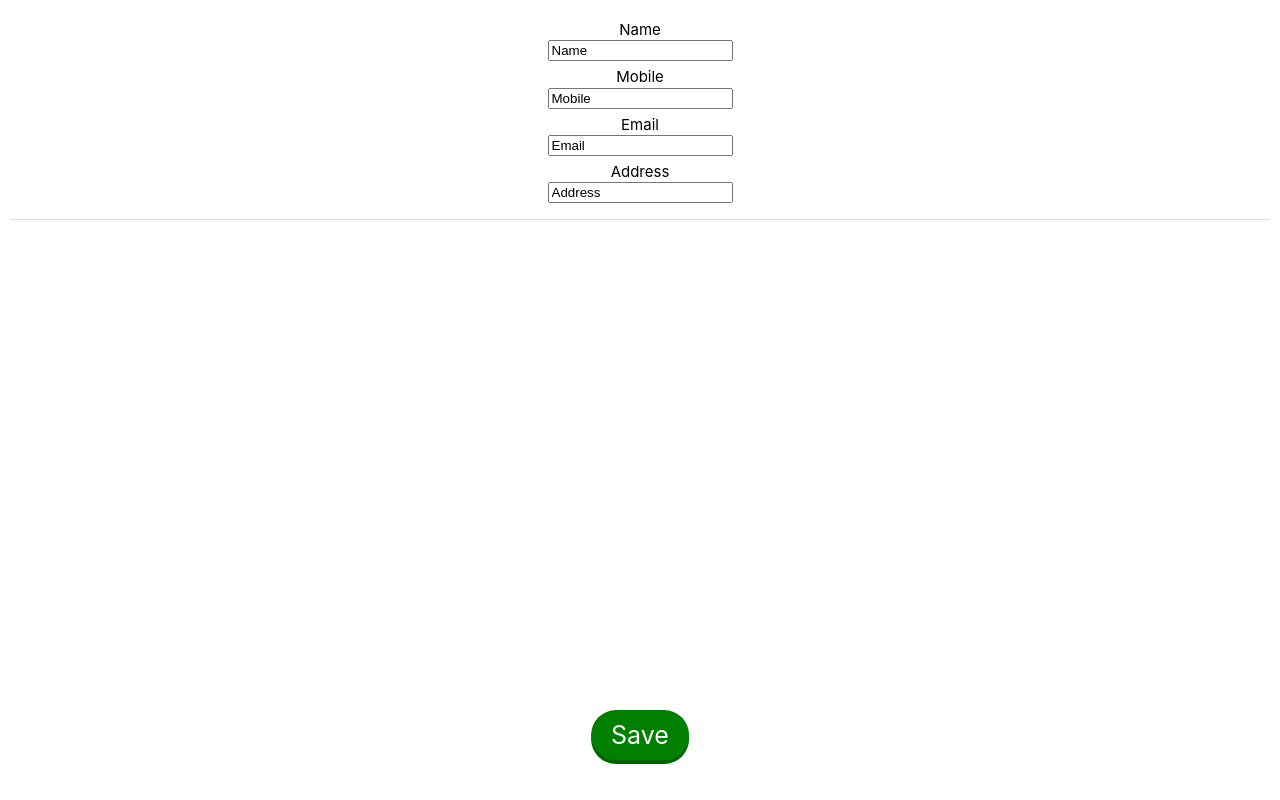
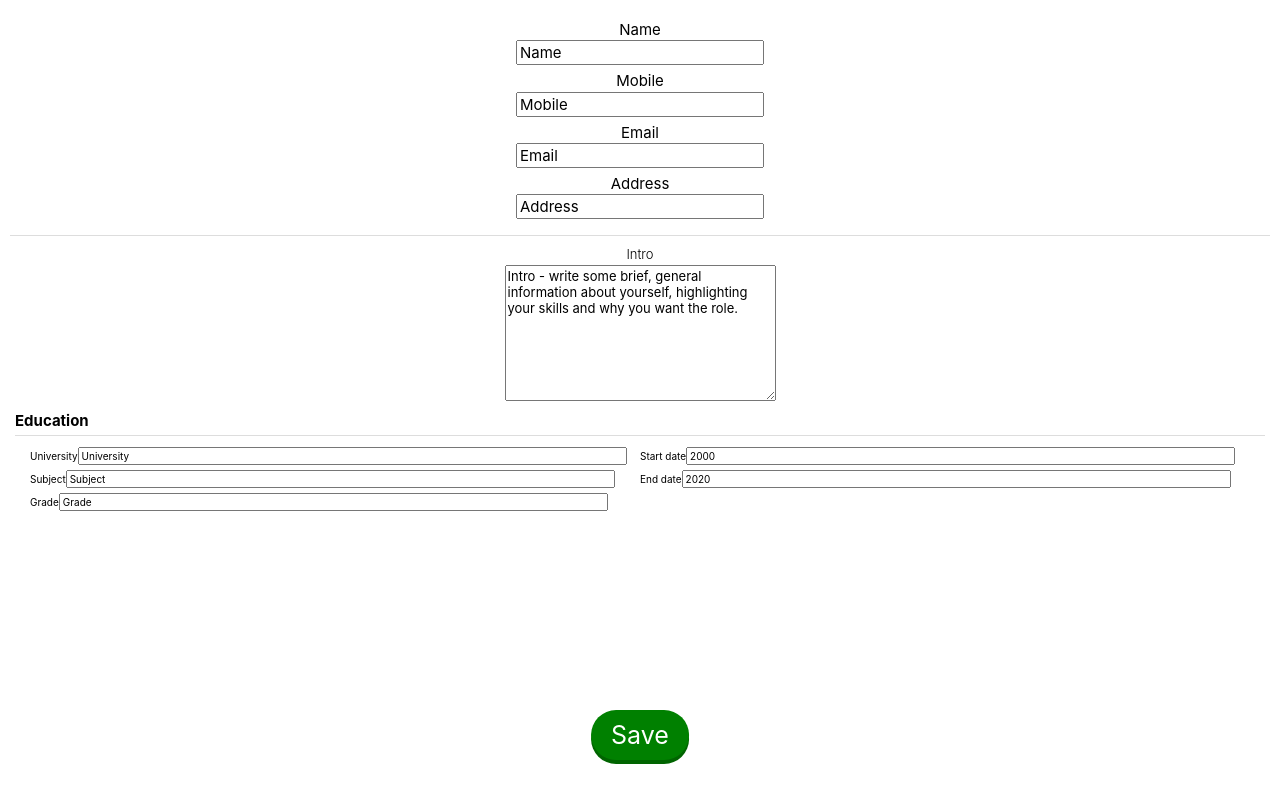
Before and after one commit to charliedodds/cv-builder, a React (Create React App) app: page / in a window 1280 px wide. Both pictures are taken after a click on the button "Edit". Built offline with nearby package versions, Linux system fonts and the light colour scheme.

Commit message:
Add Education section

```diff
--- a/src/components/App.js
+++ b/src/components/App.js
@@ -1,11 +1,26 @@
+import React, { useState } from 'react';
 import '../styles/App.css';
 
 import CVBuilder from './CVBuilder';
+import SaveButton from './SaveButton';
+import EditButton from './EditButton';
 
-const App = () => (
-  <div className='App'>
-    <CVBuilder />
-  </div>
-);
+const App = () => {
+  const [isEditing, setIsEditing] = useState(false);
+  const toggleIsEditing = () => {
+    // if isEditing - save, else - start editing
+    setIsEditing(!isEditing);
+  };
+  return (
+    <div className='App'>
+      <CVBuilder isEditing={isEditing} />
+      {isEditing ? (
+        <SaveButton onClick={toggleIsEditing} />
+      ) : (
+        <EditButton onClick={toggleIsEditing} />
+      )}
+    </div>
+  );
+};
 
 export default App;
--- a/src/components/CVBuilder.js
+++ b/src/components/CVBuilder.js
@@ -1,32 +1,18 @@
-import React, { useState } from 'react';
-
 import Header from './Header';
-import SaveButton from './SaveButton';
-import EditButton from './EditButton';
+import Intro from './Intro';
+import Education from './Education';
 
 import '../styles/CVBuilder.css';
 
-function CVBuilder() {
-  const [isEditing, setIsEditing] = useState(false);
-
-  const toggleIsEditing = () => {
-    // if isEditing - save, else - start editing
-    setIsEditing(!isEditing);
-  };
-
+function CVBuilder({ isEditing }) {
   return (
     <main className='CVBuilder'>
       <Header isEditing={isEditing} />
-      {/* <Intro/Summary /> */}
-      {/* <Education /> */}
+      <Intro isEditing={isEditing} />
+      <Education isEditing={isEditing} />
       {/* <Experience /> */}
       {/* <Hobbies /> */}
       {/* isEditing ? add own section button */}
-      {isEditing ? (
-        <SaveButton onClick={toggleIsEditing} />
-      ) : (
-        <EditButton onClick={toggleIsEditing} />
-      )}
     </main>
   );
 }
--- /dev/null
+++ b/src/components/Education.js
@@ -0,0 +1,94 @@
+import React, { useState } from 'react';
+
+import '../styles/Education.css';
+
+const Education = ({ isEditing }) => {
+  const [uni, setUni] = useState('University');
+  const [subject, setSubject] = useState('Subject');
+  const [grade, setGrade] = useState('Grade');
+  const [startDate, setStartDate] = useState('2000');
+  const [endDate, setEndDate] = useState('2020');
+
+  const handleUniChange = (e) => {
+    setUni(e.target.value);
+  };
+  const handleSubjectChange = (e) => {
+    setSubject(e.target.value);
+  };
+  const handleGradeChange = (e) => {
+    setGrade(e.target.value);
+  };
+  const handleStartDateChange = (e) => {
+    setStartDate(e.target.value);
+  };
+  const handleEndDateChange = (e) => {
+    setEndDate(e.target.value);
+  };
+
+  return (
+    <section className='Education'>
+      <h3 className='Education-title'>Education</h3>
+      {isEditing ? (
+        <form className='Education-form'>
+          <section className='Education-subject-details'>
+            <label htmlFor='uniInput'>University</label>
+            <input
+              id='uniInput'
+              value={uni}
+              className='Education-input'
+              onChange={handleUniChange}
+            />
+            <label htmlFor='subjectInput'>Subject</label>
+            <input
+              id='subjectInput'
+              value={subject}
+              className='Education-input'
+              onChange={handleSubjectChange}
+            />
+            <label htmlFor='gradeInput'>Grade</label>
+            <input
+              id='gradeInput'
+              value={grade}
+              className='Education-input'
+              onChange={handleGradeChange}
+            />
+          </section>
+          <section className='Education-date-details'>
+            <label htmlFor='startDateInput'>Start date</label>
+            <input
+              id='startDateInput'
+              value={startDate}
+              className='Education-input'
+              onChange={handleStartDateChange}
+            />
+            <label htmlFor='endDateInput'>End date</label>
+            <input
+              id='endDateInput'
+              value={endDate}
+              className='Education-input'
+              onChange={handleEndDateChange}
+            />
+          </section>
+        </form>
+      ) : (
+        <>
+          <section className='Education-container'>
+            <section className='Education-subject-details'>
+              <h4 className='Education-uni'>{uni}</h4>
+              <h5 className='Education-subject'>
+                {subject} - {grade}
+              </h5>
+            </section>
+            <section className='Education-date-details'>
+              <p className='Education-dates'>
+                {startDate} - {endDate}
+              </p>
+            </section>
+          </section>
+        </>
+      )}
+    </section>
+  );
+};
+
+export default Education;
--- /dev/null
+++ b/src/components/Intro.js
@@ -0,0 +1,35 @@
+import React, { useState } from 'react';
+
+import '../styles/Intro.css';
+
+const Intro = ({ isEditing }) => {
+  const [intro, setIntro] = useState(
+    'Intro - write some brief, general information about yourself, highlighting your skills and why you want the role.'
+  );
+
+  const handleIntroChange = (e) => {
+    setIntro(e.target.value);
+  };
+
+  return (
+    <section className='Intro'>
+      {isEditing ? (
+        <form className='Intro-form'>
+          <label htmlFor='introInput'>Intro</label>
+          <textarea
+            id='introInput'
+            value={intro}
+            className='Intro-input'
+            rows='8'
+            cols='30'
+            onChange={handleIntroChange}
+          ></textarea>
+        </form>
+      ) : (
+        <p className='Intro-para'>{intro}</p>
+      )}
+    </section>
+  );
+};
+
+export default Intro;
--- /dev/null
+++ b/src/styles/Education.css
@@ -0,0 +1,40 @@
+.Education-container,
+.Education-form {
+  display: flex;
+  justify-content: space-between;
+}
+.Education-container {
+  padding: 1.5rem;
+  font-size: 1.2rem;
+}
+
+.Education-title {
+  margin: 1rem 1.5rem 0;
+  padding-bottom: 0.5rem;
+  border-bottom: 1px solid #00000022;
+  font-size: 1.5rem;
+}
+
+.Education-form {
+  margin: 1rem 3rem;
+}
+
+.Education-input {
+  width: 90%;
+  margin: 0.125rem 0 0.4rem;
+}
+
+.Education-subject-details,
+.Education-date-details {
+  width: 50%;
+}
+
+.Education-uni,
+.Education-subject,
+.Education-dates {
+  margin: 0 0 1rem;
+}
+
+.Education-dates {
+  text-align: right;
+}
--- /dev/null
+++ b/src/styles/Intro.css
@@ -0,0 +1,21 @@
+.Intro {
+  font-size: 1.3rem;
+  font-weight: 300;
+  margin: 0 1.5rem;
+}
+
+.Intro-form {
+  display: flex;
+  flex-direction: column;
+  align-items: center;
+}
+
+.Intro-input,
+.Intro-para {
+  line-height: 125%;
+}
+
+.Intro-input {
+  margin-top: 0.25rem;
+  max-width: 95%;
+}
--- a/src/styles/index.css
+++ b/src/styles/index.css
@@ -22,3 +22,9 @@ code {
   font-family: source-code-pro, Menlo, Monaco, Consolas, 'Courier New',
     monospace;
 }
+
+input,
+textarea {
+  font-size: inherit;
+  font-family: inherit;
+}
```
Also changed, not shown: src/components/NewSectionBuilder.js (deleted, +0 -9 lines).
